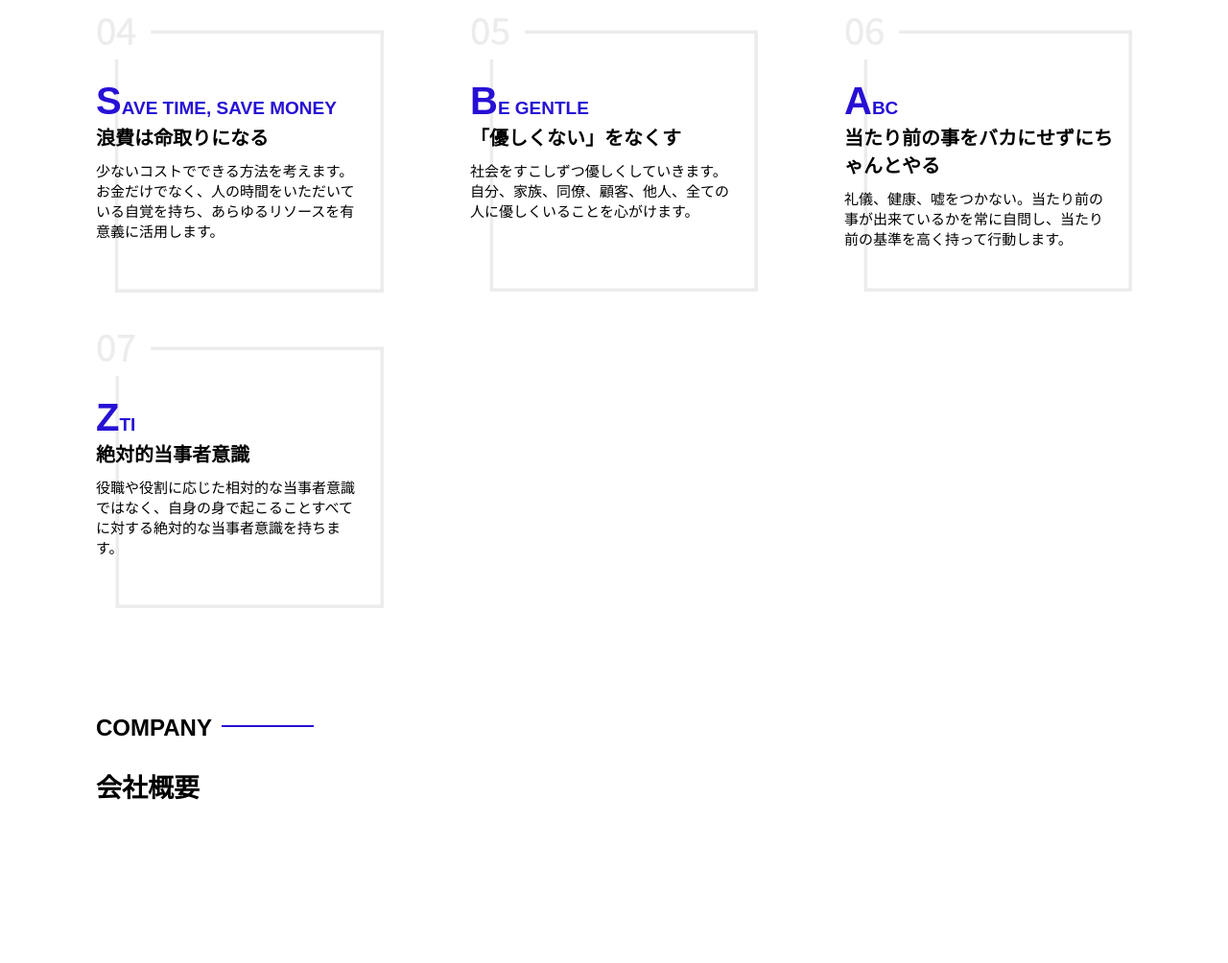
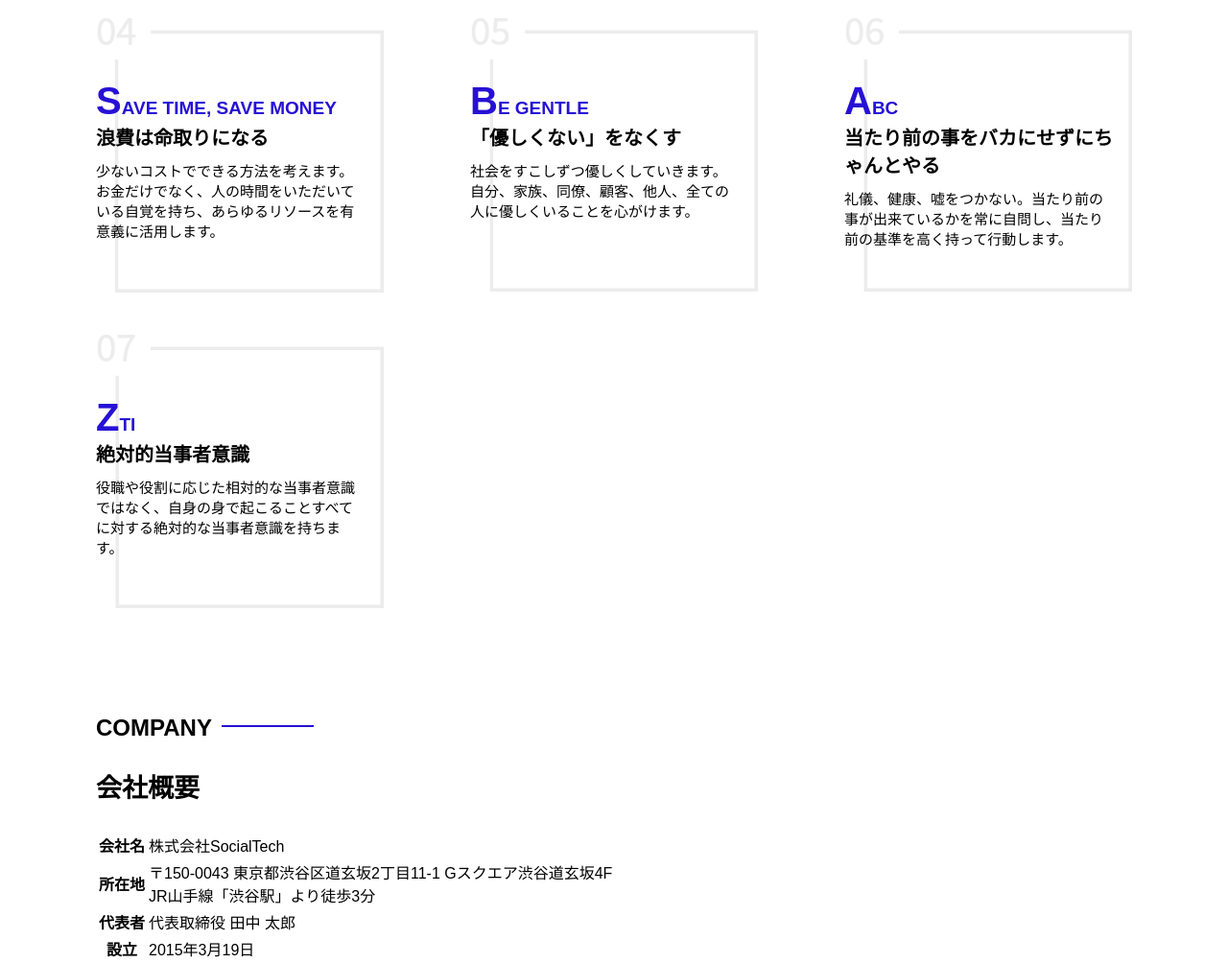
Before and after one commit to Gen-Sugi/socialtech, a plain HTML site: page index.html in a window 1280 px wide. Shown: the part 4460-5464 px from the top of the page at 96% size. Before the commit the page ends 5326 px from the top, so only its background shows below. Drawn offline with Linux system fonts and the light colour scheme; files whose address does not match are found by name.

Commit message:
COMPANY HTML tableと会社概要追加

```diff
--- a/index.html
+++ b/index.html
@@ -307,6 +307,26 @@
           <h2 class="index-h2">COMPANY</h2>
           <h3>会社概要</h3>
         </section>
+        <table id="company-table">
+          <tr>
+            <th class="tableheader-first">会社名</th>
+            <td class="cell-first">株式会社SocialTech</td>
+          </tr>
+          <tr>
+            <th class="tableheader">所在地</th>
+            <td class="cell">
+              〒150-0043 東京都渋谷区道玄坂2丁目11-1 Gスクエア渋谷道玄坂4F<br />JR山手線「渋谷駅」より徒歩3分
+            </td>
+          </tr>
+          <tr>
+            <th class="tableheader">代表者</th>
+            <td class="cell">代表取締役 田中 太郎</td>
+          </tr>
+          <tr>
+            <th class="tableheader">設立</th>
+            <td class="cell">2015年3月19日</td>
+          </tr>
+        </table>
       </article>
     </main>
   </body>
```
